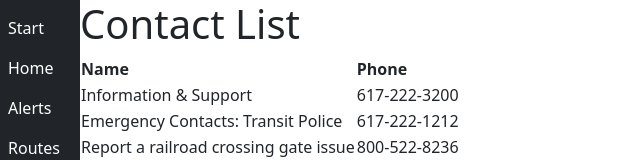
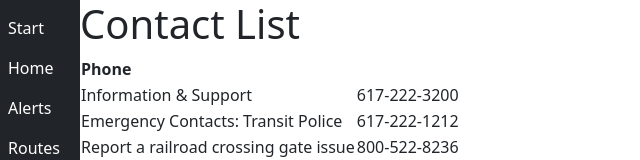
Before and after one commit to rdfioravanti/RideWise-MBTA-Application, a React (Create React App) app in the folder frontend/: page /contactsPage in a window 1280 px wide. Shown: the top 160 px of the page, without its empty margins (0-640 px from the left). Built offline with nearby package versions, Linux system fonts and the light colour scheme.

Commit message:
format / contacts update

```diff
--- a/frontend/src/components/pages/contactsPage.js
+++ b/frontend/src/components/pages/contactsPage.js
@@ -2,9 +2,9 @@ import React, { useState } from 'react';
 
 const ContactList = () => {
   const [contacts, setContacts] = useState([
-    { id: 1, name: 'Information & Support', phone: '617-222-3200' },
-    { id: 2, name: 'Emergency Contacts:  Transit Police', phone: '617-222-1212' },
-    { id: 3, name: 'Report a railroad crossing gate issue', phone: '800-522-8236' },
+    { id: 1, name: 'Information & Support', phone: ' 617-222-3200' },
+    { id: 2, name: 'Emergency Contacts:  Transit Police', phone: ' 617-222-1212' },
+    { id: 3, name: 'Report a railroad crossing gate issue', phone: ' 800-522-8236' },
   ]);
 
   return (
@@ -13,7 +13,7 @@ const ContactList = () => {
       <table>
         <thead>
           <tr>
-            <th>Name</th>
+
             <th>Phone</th>
           </tr>
         </thead>
```
